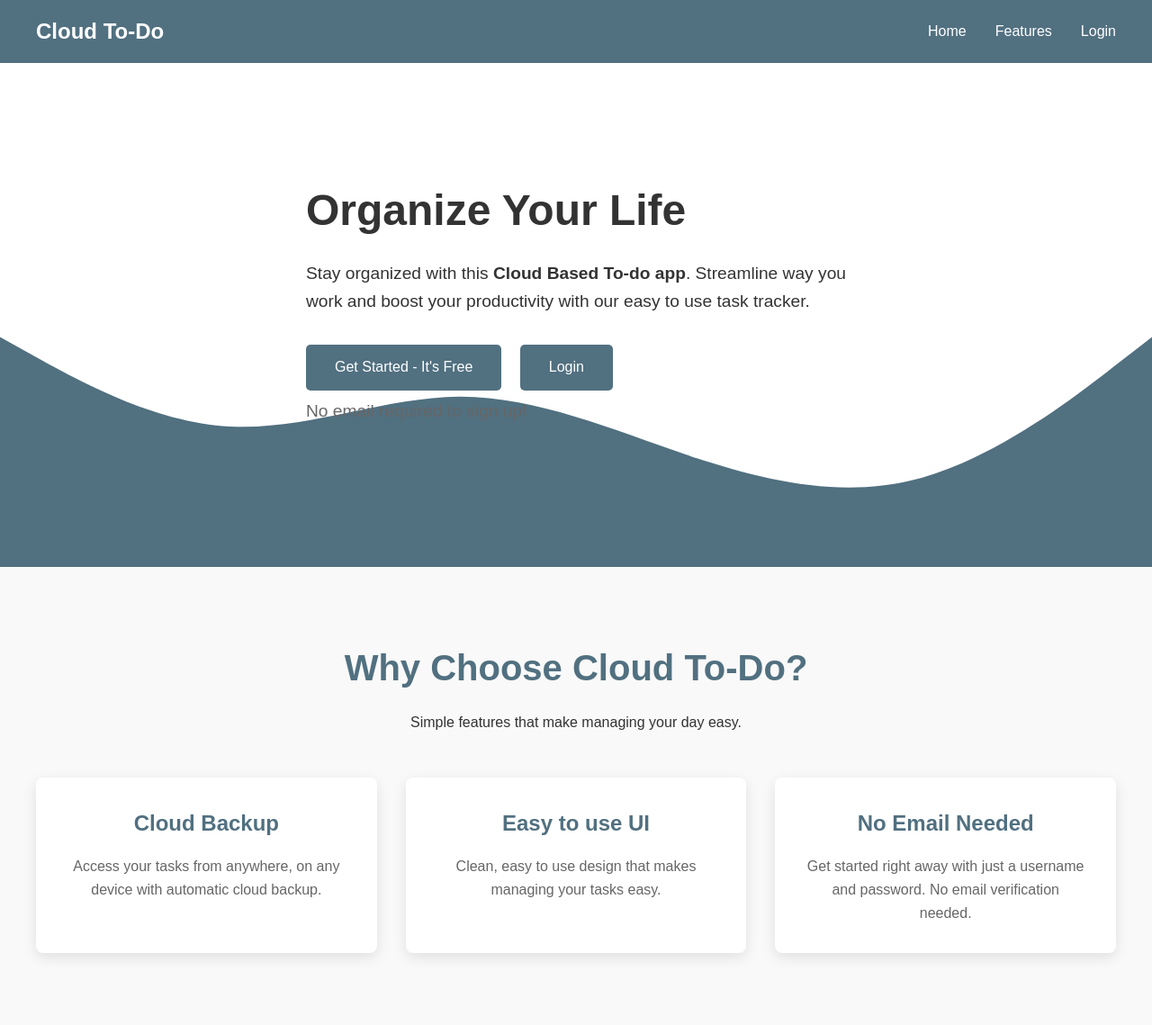
After one commit to ShayazP/flask-todo-app, a Flask app: template templates/lander.html in a window 1280 px wide. The commit adds this page. Shown: the whole page at 90% size. Run offline with Flask 3, Linux system fonts and the light colour scheme; the template is opened without the code that fills it, so the values that code supplies are empty.

Commit message:
Added landing page and new main app colorsynced through the app

```diff
--- a/app.py
+++ b/app.py
@@ -30,7 +30,7 @@ class User(UserMixin, db.Model):
 
 @app.route("/")
 def root():
-    return redirect("login")
+    return render_template("lander.html")
 
 @app.route("/todos")
 @login_required
--- /dev/null
+++ b/templates/lander.html
@@ -0,0 +1,226 @@
+<!DOCTYPE html>
+<html lang="en">
+<head>
+    <meta charset="UTF-8">
+    <meta name="viewport" content="width=device-width, initial-scale=1.0">
+    <title>Cloud To-do</title>
+</head>
+<body>
+    <header>
+        <nav>
+            <h1>Cloud To-Do</h1>
+            <ul>
+                <li><a href="#">Home</a></li>
+                <li><a href="#features">Features</a></li>
+                <li><a href="/login">Login</a></li>
+            </ul>
+        </nav>
+    </header>
+
+    <section class="hero">
+        <div class="hero-content">
+            <div class="hero-text">
+                <h1>Organize Your Life</h1>
+                <p>
+                    Stay organized with this <strong>Cloud Based To-do app</strong>. Streamline way you work and boost your productivity
+                    with our easy to use task tracker.
+                </p>
+                <a href="/register" class="btn">Get Started - It's Free</a>
+                <a href="/login" class="btn">Login</a>
+                <p class="no-email">No email required to sign up!</p>
+            </div>
+        </div>
+
+        <!-- Wave SVG at the bottom -->
+        <svg class="wave" xmlns="http://www.w3.org/2000/svg" viewBox="0 0 1440 320"><path fill="#517080" fill-opacity="1" d="M0,32L48,58.7C96,85,192,139,288,144C384,149,480,107,576,106.7C672,107,768,149,864,181.3C960,213,1056,235,1152,208C1248,181,1344,107,1392,69.3L1440,32L1440,320L1392,320C1344,320,1248,320,1152,320C1056,320,960,320,864,320C768,320,672,320,576,320C480,320,384,320,288,320C192,320,96,320,48,320L0,320Z"></path></svg>
+    </section>
+
+    <section id="features" class="features">
+        <div class="features-container">
+            <div class="features-heading">
+                <h2>Why Choose Cloud To-Do?</h2>
+                <p>Simple features that make managing your day easy.</p>
+            </div>
+            <div class="features-grid">
+                <div class="feature-card">
+                    <h3>Cloud Backup</h3>
+                    <p>Access your tasks from anywhere, on any device with automatic cloud backup.</p>
+                </div>
+                <div class="feature-card">
+                    <h3>Easy to use UI</h3>
+                    <p>Clean, easy to use design that makes managing your tasks easy.</p>
+                </div>
+                <div class="feature-card">
+                    <h3>No Email Needed</h3>
+                    <p>Get started right away with just a username and password. No email verification needed.</p>
+                </div>
+            </div>
+        </div>
+    </section>
+</body>
+</html>
+
+<style>
+    /* Basic reset */
+    * {
+        margin: 0;
+        padding: 0;
+        box-sizing: border-box;
+        font-family: 'Arial', sans-serif;
+    }
+
+    body {
+        color: #333;
+        line-height: 1.6;
+    }
+
+    /* Header styles */
+    header {
+        background-color: #517080;
+        color: white;
+        padding: 1rem 2rem;
+    }
+
+    nav {
+        display: flex;
+        justify-content: space-between;
+        align-items: center;
+        max-width: 1200px;
+        margin: 0 auto;
+    }
+
+    nav h1 {
+        font-size: 1.5rem;
+    }
+
+    nav ul {
+        display: flex;
+        list-style: none;
+    }
+
+    nav ul li {
+        margin-left: 2rem;
+    }
+
+    nav ul li a {
+        color: white;
+        text-decoration: none;
+        font-weight: 500;
+        transition: opacity 0.3s;
+    }
+
+    nav ul li a:hover {
+        opacity: 0.8;
+    }
+
+    /* Hero section */
+    .hero {
+        height: 70vh;
+        display: flex;
+        align-items: center;
+        position: relative;
+        overflow: hidden;
+    }
+
+    .hero-content {
+        max-width: 1200px;
+        margin: 0 auto;
+        padding: 0 2rem;
+        z-index: 2;
+        position: relative;
+    }
+
+    .hero-text {
+        max-width: 600px;
+    }
+
+    .hero-text h1 {
+        font-size: 3rem;
+        margin-bottom: 1rem;
+        color: #333;
+    }
+
+    .hero-text p {
+        font-size: 1.2rem;
+        margin-bottom: 2rem;
+    }
+
+    .btn {
+        display: inline-block;
+        background-color: #517080;
+        color: white;
+        padding: 0.8rem 2rem;
+        border: none;
+        border-radius: 5px;
+        font-size: 1rem;
+        cursor: pointer;
+        transition: background-color 0.3s;
+        text-decoration: none;
+        margin-right: 1rem;
+    }
+
+    .btn:hover {
+        background-color: #3d5560;
+    }
+
+    /* Wave SVG positioning */
+    .wave {
+        position: absolute;
+        bottom: 0;
+        left: 0;
+        width: 100%;
+        z-index: 1;
+    }
+
+    /* Features section */
+    .features {
+        padding: 5rem 2rem;
+        background-color: #f9f9f9;
+    }
+
+    .features-container {
+        max-width: 1200px;
+        margin: 0 auto;
+    }
+
+    .features-heading {
+        text-align: center;
+        margin-bottom: 3rem;
+    }
+
+    .features-heading h2 {
+        font-size: 2.5rem;
+        color: #517080;
+        margin-bottom: 1rem;
+    }
+
+    .features-grid {
+        display: grid;
+        grid-template-columns: repeat(auto-fit, minmax(300px, 1fr));
+        gap: 2rem;
+    }
+
+    .feature-card {
+        background-color: white;
+        padding: 2rem;
+        border-radius: 8px;
+        box-shadow: 0 5px 15px rgba(0, 0, 0, 0.1);
+        text-align: center;
+    }
+
+    .feature-card h3 {
+        font-size: 1.5rem;
+        margin-bottom: 1rem;
+        color: #517080;
+    }
+
+    .feature-card p {
+        color: #666;
+    }
+
+    .no-email {
+        font-size: 0.9rem;
+        margin-top: 0.5rem;
+        color: #666;
+    }
+</style>
```
Also changed, not shown: templates/login.html (+19 -7 lines), templates/sign_up.html (+6 -4 lines), templates/styles.css (added, +37 -0 lines).
